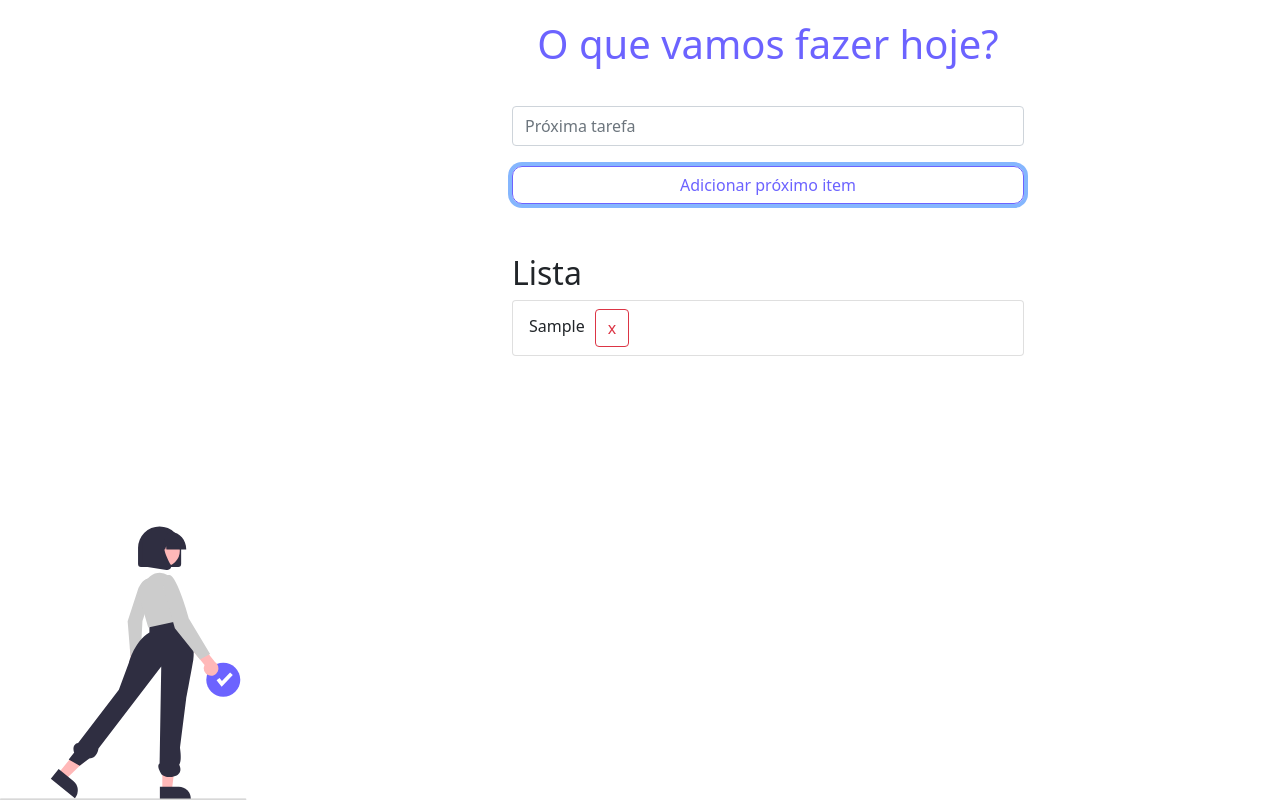
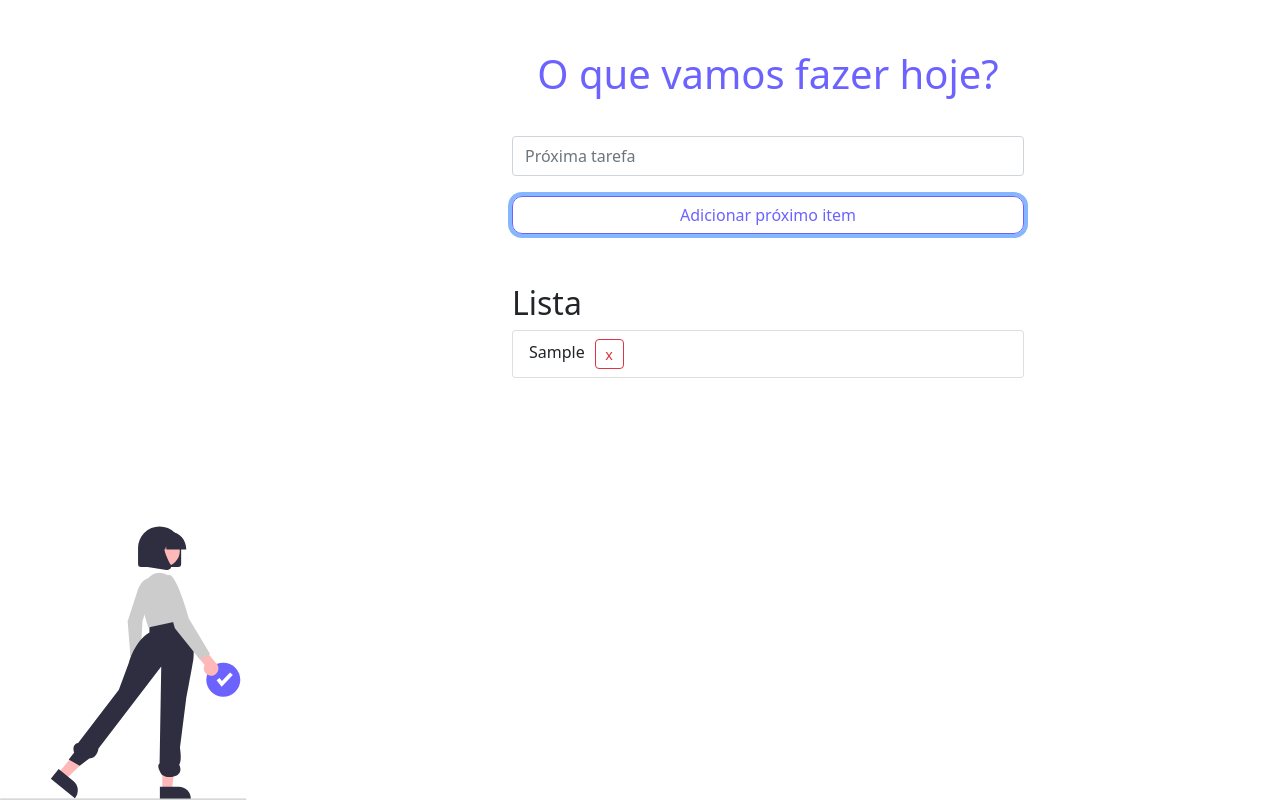
Before and after one commit to Lyllys/Serratec-Front-End, a plain HTML site: page Lista de Tarefas/index.html in a window 1280 px wide. Both pictures are taken after typing "Sample" into the empty fields and a click on the button "Adicionar próximo item". Drawn offline with nearby package versions, Linux system fonts and the light colour scheme.

Commit message:
Alterações finais - alteração : btn, img e js.

```diff
--- a/Lista de Tarefas/css/estilos.css
+++ b/Lista de Tarefas/css/estilos.css
@@ -17,10 +17,10 @@ form #adicionar-tarefas {
     height    : 40px;
 }
 
-h1{
+h1 {
     text-align: center;
-    color: #6C63FF;
-    margin-top: 20px;
+    color     : #6C63FF;
+    margin-top: 50px;
 }
 
 
@@ -30,7 +30,7 @@ form .btn.btn-outline-primary {
     color        : #6C63FF;
     border-color : #6C63FF;
     border-radius: 10px;
-    width: 100%;
+    width        : 100%;
 }
 
 form .btn.btn-outline-primary:hover {
@@ -48,22 +48,24 @@ section {
 
 .btn.btn-outline-danger {
     margin-left: 10px;
+    padding    : 0.2rem 0.6rem;
+    font-size  : 0.9rem;
 
 }
 
 .rodape img {
-    width      : 30%;
-    height     : auto;
-    position   : fixed;
-    bottom     : 0;
-    left       : 0;
-    object-fit : cover;
+    width     : 30%;
+    height    : auto;
+    position  : fixed;
+    bottom    : 0;
+    left      : 0;
+    object-fit: cover;
 }
 
 @media screen and (max-width: 780px) {
 
     .rodape img {
-        width     : 40%;
+        width     : 30%;
         height    : auto;
         position  : fixed;
         bottom    : 0;
@@ -72,7 +74,7 @@ section {
     }
 
     form {
-        padding: 50px ;
+        padding: 50px;
         width  : 100%;
     }
 
@@ -81,7 +83,7 @@ section {
 @media screen and (min-width: 1046px) {
 
     .rodape img {
-        width     :20%;
+        width     : 20%;
         height    : auto;
         position  : fixed;
         bottom    : 0;
--- a/Lista de Tarefas/index.html
+++ b/Lista de Tarefas/index.html
@@ -31,43 +31,7 @@
     </footer>
 
 
-    <script>
-
-        const botaoAdicionar = document.querySelector('#adicionar-itens');
-        const input = document.querySelector('#adicionar-tarefas');
-
-
-        botaoAdicionar.addEventListener('click', function (evento) {
-
-            evento.preventDefault();
-
-            const ul = document.querySelector('ul');
-            const li = document.createElement('li');
-            const botaoExcluir = document.createElement('button')
-
-            li.classList.add('list-group-item');
-            botaoExcluir.classList.add('btn', 'btn-outline-danger');
-
-
-            li.textContent = input.value;
-            console.log(li);
-            input.value = '';
-
-            botaoExcluir.textContent = 'x';
-
-            ul.append(li);
-            li.append(botaoExcluir);
-
-            botaoExcluir.addEventListener('click', function () {
-                const excluir = document.querySelector('li');
-
-                li.remove();
-
-            })
-
-        })
-
-    </script>
+    <script src="js/lista.js"></script>
 
 </body>
 
--- /dev/null
+++ b/Lista de Tarefas/js/lista.js
@@ -0,0 +1,31 @@
+const form = document.querySelector('form');
+        const input = document.querySelector('#adicionar-tarefas');
+        const ul = document.querySelector('ul');
+
+
+        form.addEventListener('submit', function (evento) {
+
+            evento.preventDefault();
+
+            const li = document.createElement('li');
+            const botaoExcluir = document.createElement('button')
+
+            li.classList.add('list-group-item');
+            botaoExcluir.classList.add('btn', 'btn-outline-danger');
+
+            li.textContent = input.value;
+            input.value = '';
+
+            botaoExcluir.textContent = 'x';
+
+            ul.append(li);
+            li.append(botaoExcluir);
+
+            botaoExcluir.addEventListener('click', function () {
+                const excluir = document.querySelector('li');
+
+                li.remove();
+
+            })
+
+        })
```
